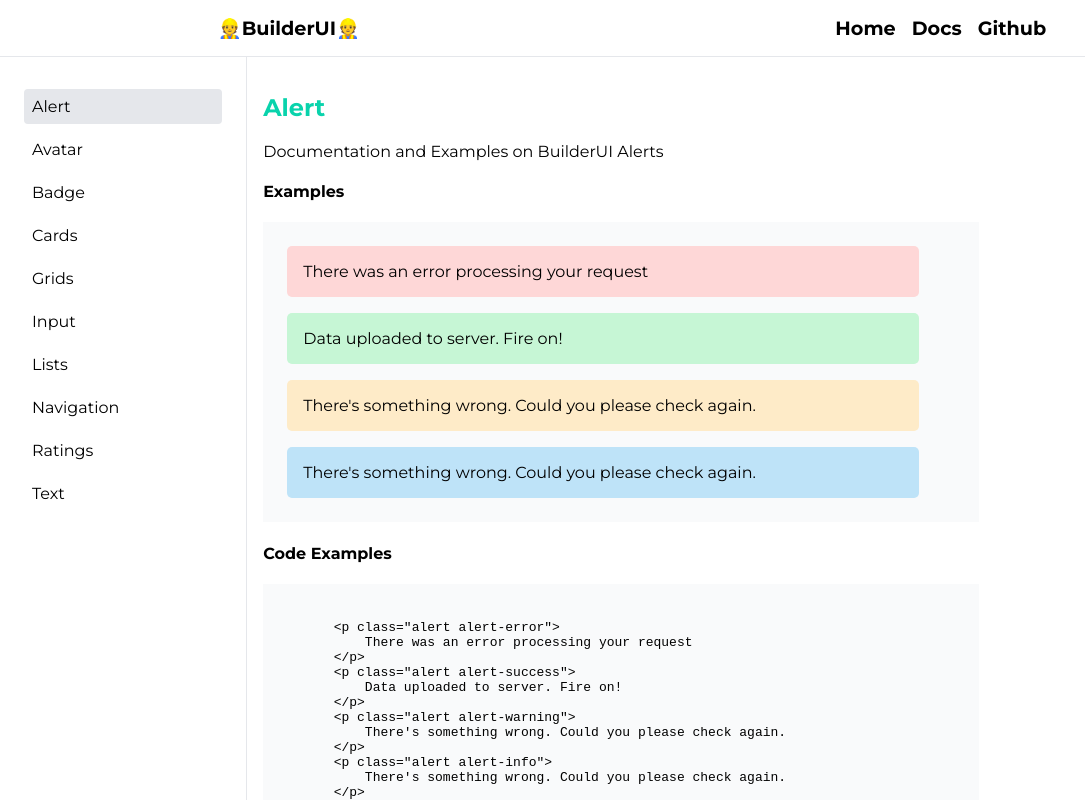
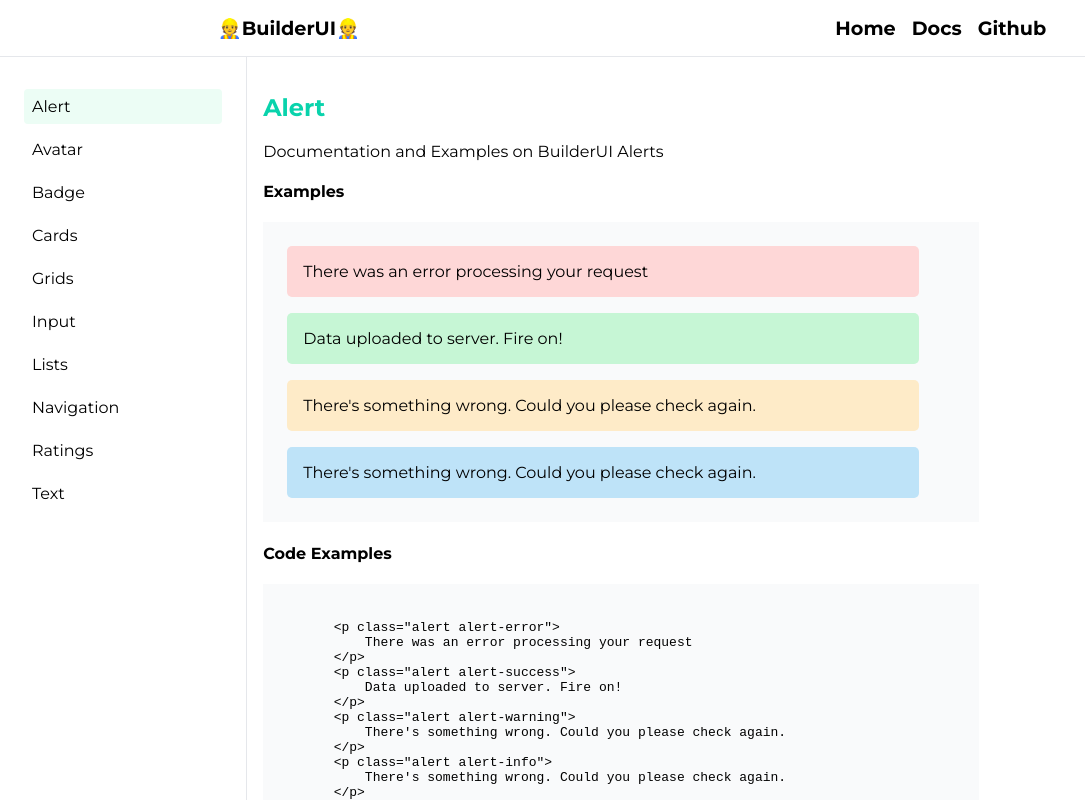
Before and after one commit to shanudjn/BuilderUI, a plain HTML site: page index.html in a window 1280 px wide. In both pictures the pointer is over the item "Alert". Shown: the top 800 px of the page, without its empty margins (0-1085 px from the left). Drawn offline with Linux system fonts and the light colour scheme.

Commit message:
hover color

```diff
--- a/styles/styles.css
+++ b/styles/styles.css
@@ -72,7 +72,7 @@ body{
     color: none;
 }
 .aside li:hover{
-    background-color: #E5E7EB;
+    background-color: #ECFDF5;
 }
 
 .doc{
@@ -117,6 +117,7 @@ body{
     display: flex;
     justify-content: center;
     background-color: var(--primary-color);
+
 }
 
 .footer a{
```
